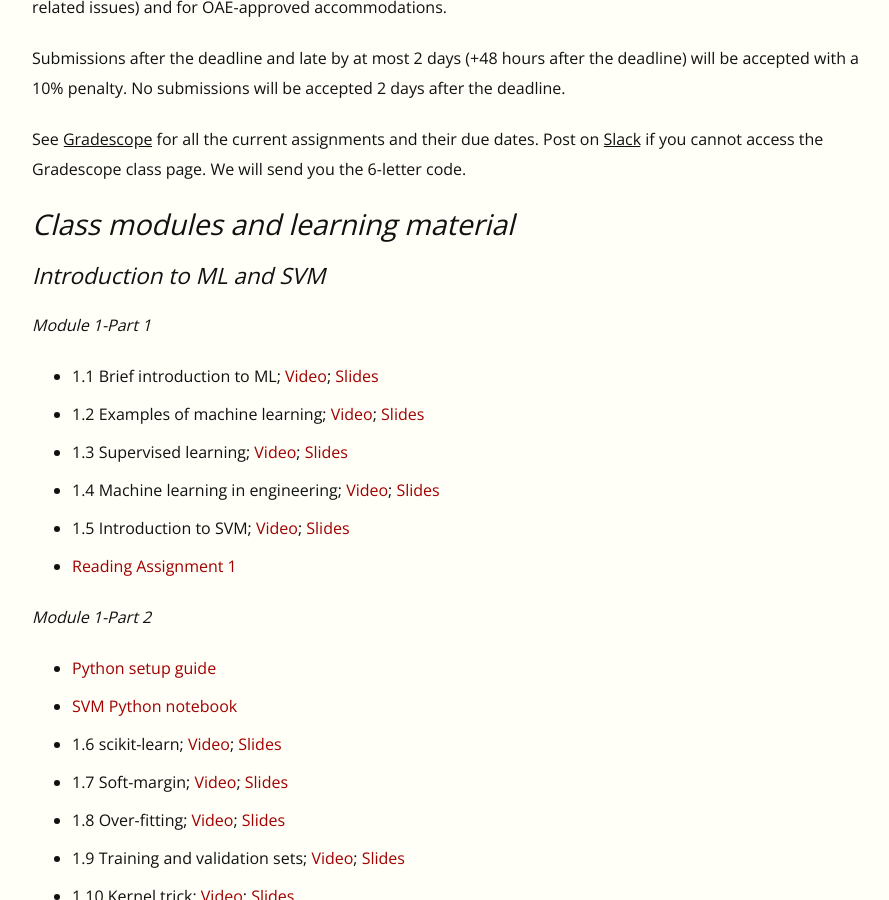
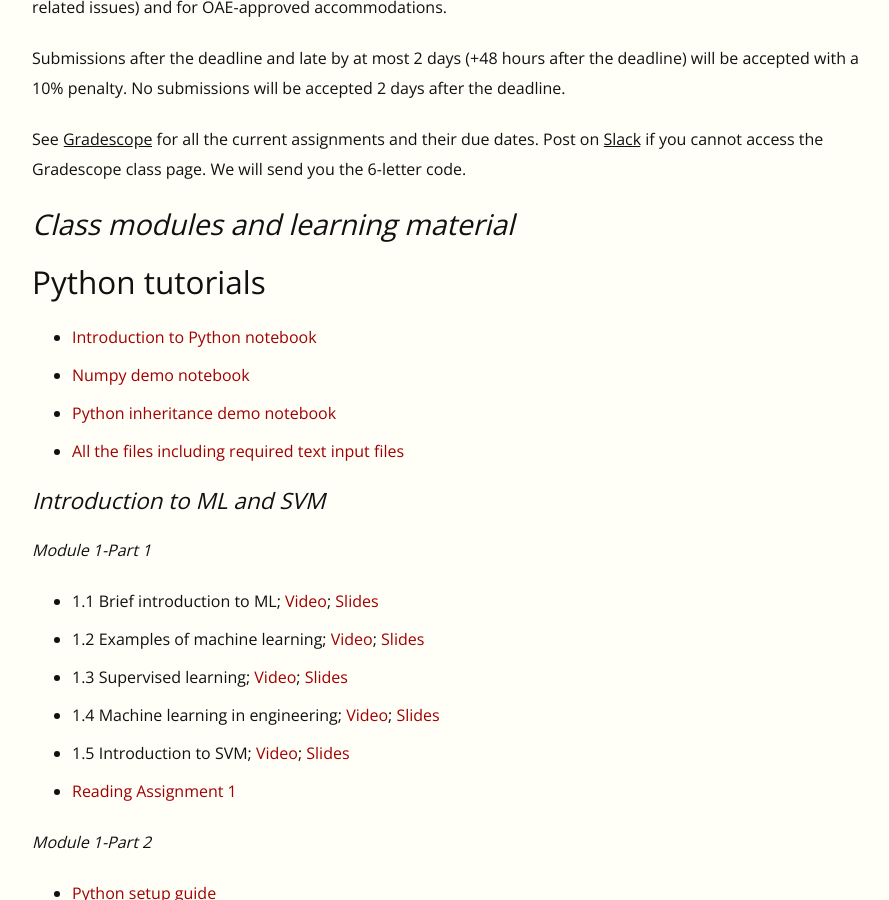
Before and after one commit to EricDarve/me343-cme216-winter-2021, a Jekyll site: the page built from index.md, in a window 1280 px wide and 900 px high, scrolled down 564 px. Shown: the whole window, without its empty margins (128-1017 px from the left). Built offline with Jekyll 4.4.1, drawn with Linux system fonts in a browser that asks for light colours.

Commit message:
Python tutorial code update

```diff
--- a/index.md
+++ b/index.md
@@ -20,6 +20,13 @@ Submissions after the deadline and late by at most 2 days (+48 hours after the d
 See [Gradescope](https://www.gradescope.com/courses/222525) for all the current assignments and their due dates. Post on [Slack](https://stanford-3kml.slack.com) if you cannot access the Gradescope class page. We will send you the 6-letter code.
 
 ## Class modules and learning material
+
+# Python tutorials
+
+- [Introduction to Python notebook](https://github.com/EricDarve/me343-cme216-winter-2021/blob/main/Code/Python/Python%20basics.ipynb)
+- [Numpy demo notebook](https://github.com/EricDarve/me343-cme216-winter-2021/blob/main/Code/Python/Numpy%20tutorial.ipynb)
+- [Python inheritance demo notebook](https://github.com/EricDarve/me343-cme216-winter-2021/blob/main/Code/Python/Inheritance%20demo.ipynb)
+- [All the files including required text input files](https://github.com/EricDarve/me343-cme216-winter-2021/tree/main/Code/Python)
 
 ### Introduction to ML and SVM
 
```
Also changed, not shown: 3 other files.
